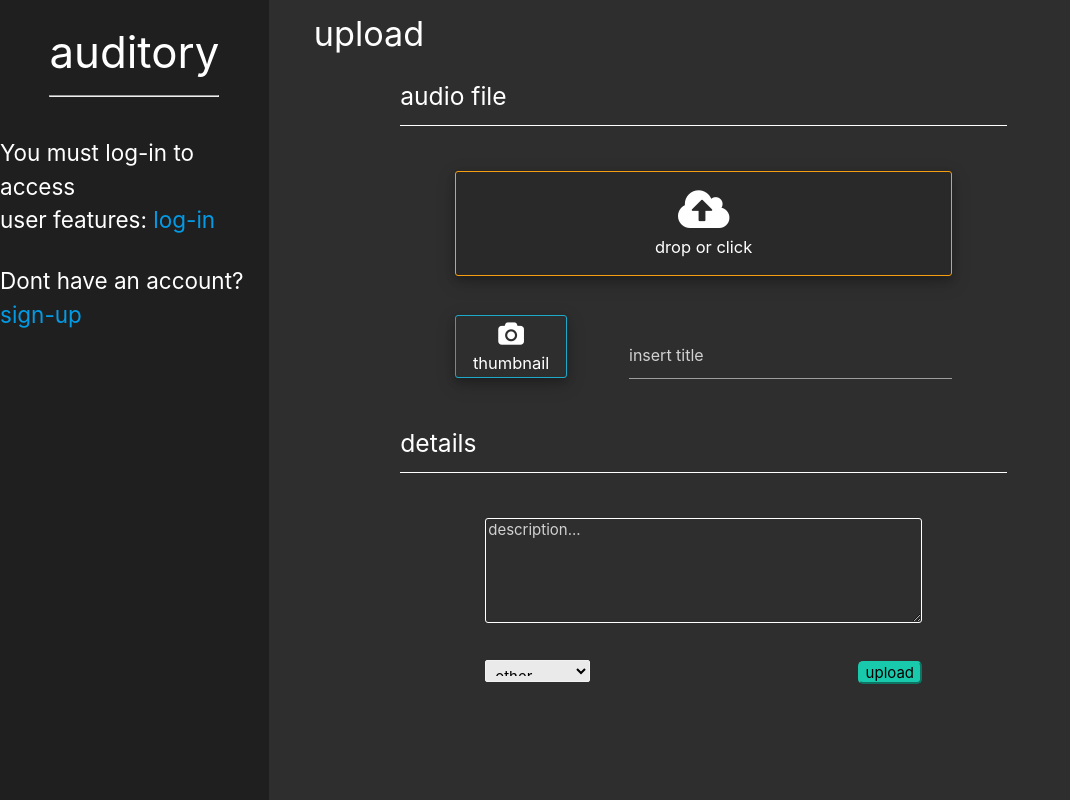
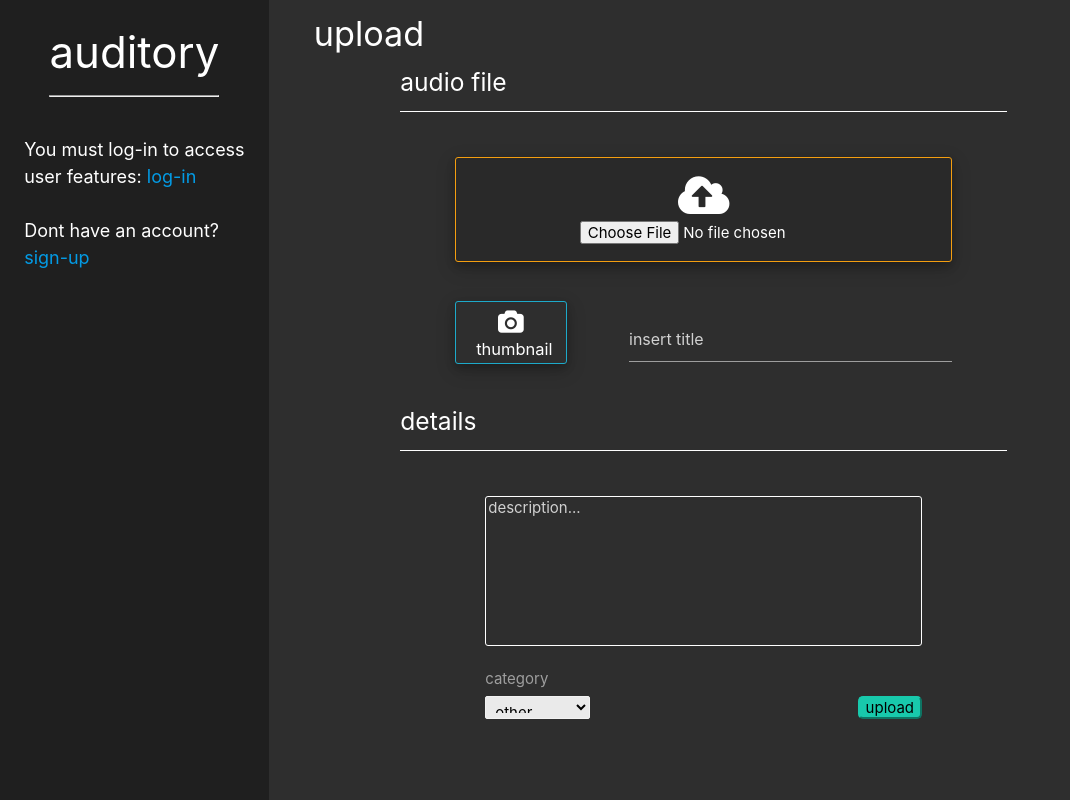
Before and after one commit to RyanBranco/auditory, a React (Create React App) app: page /upload in a window 1280 px wide. Shown: the whole page, without its empty margins (0-1070 px from the left). Built offline with nearby package versions, Linux system fonts and the light colour scheme.

Commit message:
remove dropzone

```diff
--- a/models/Upload.js
+++ b/models/Upload.js
@@ -12,7 +12,9 @@ const fileSchema = new mongoose.Schema({
         type: String,
         required: true
     },
+    audioFile: String,
     audioFileId: String,
+    thumbnailFile: String,
     thumbnailFileId: String,
     description: String,
     category: String,
--- a/src/components/SignupForm/SignupForm.jsx
+++ b/src/components/SignupForm/SignupForm.jsx
@@ -16,7 +16,6 @@ class SignupForm extends Component {
   handleChange = (e) => {
     this.props.updateMessage('');
     this.setState({
-      // Using ES2015 Computed Property Names
       [e.target.name]: e.target.value
     });
   }
--- a/src/pages/App/App.css
+++ b/src/pages/App/App.css
@@ -29,6 +29,5 @@
 }
 
 p {
-  font-size: 1.5rem;
   margin: 0;
 }
--- a/src/pages/UploadPage/UploadPage.jsx
+++ b/src/pages/UploadPage/UploadPage.jsx
@@ -1,10 +1,22 @@
-import React from "react";
-import {useDropzone} from 'react-dropzone'
+import React, { Component } from "react";
 import styles from "./UploadPage.module.css";
 
-const UploadPage = () => {
-    const {getRootProps, getInputProps} = useDropzone()
+class UploadPage extends Component {
+    constructor() {
+        super();
+        this.state = {
 
+        }
+    }
+
+    handleChange = (e) => {
+        this.props.updateMessage('');
+        this.setState({
+          [e.target.name]: e.target.value
+        });
+    }
+
+    render() {
         return (
             <div id={styles.UploadPage} className="contracted-main">
             <h4>upload</h4>
@@ -12,29 +24,29 @@ const UploadPage = () => {
                     <div className={styles.subDivAudio}>
                         <h5>audio file</h5>
                         <div className={styles.subDiv}>
-                        <div id={styles.dragAndDrop} {...getRootProps()}>
-                            <input {...getInputProps()} />
+                            <div id={styles.dragAndDrop}>
                                 <i className="fa fa-cloud-upload" id={styles.cloud}></i>
-                            <p>drop or click</p>
+                                <input type="file" name="audioFile" id={styles.audioInput}></input>
                             </div>
                             <div id={styles.thumbnailDiv}>
-                            <div id={styles.thumbnailBox} {...getRootProps()}>
-                                <input {...getInputProps()} />
+                                <div id={styles.thumbnailBox}>
+                                    <input type="file" name="thumbnailFile" id={styles.thumbnailInput} />
                                     <i className="fa fa-camera" id={styles.thumbnailImage}></i>
-                                <p>thumbnail</p>
+                                    <p id={styles.thumbnailText}>thumbnail</p>
                                 </div>
                             </div>
-                        <input placeholder="insert title"></input>
+                            <input placeholder="insert title" name="title" id={styles.title}></input>
                         </div>
                         <h5 id={styles.detailsH5}>details</h5>
                         <div id={styles.SubSubDiv}>
-                        <textarea placeholder="description..." id={styles.descriptionBox}></textarea>
+                            <textarea placeholder="description..." id={styles.descriptionBox} name="description"></textarea>
                             <div id={styles.bottomForm}>
-                            <select id={styles.category}>
-                                <option value="">other</option>
-                                <option value="">music</option>
-                                <option value="">podcast</option>
-                                <option value="">small talk</option>
+                                <label>category</label>
+                                <select id={styles.category} name="category">
+                                    <option value="other">other</option>
+                                    <option value="music">music</option>
+                                    <option value="podcast">podcast</option>
+                                    <option value="smalltalk">small talk</option>
                                 </select>
                                 <button id={styles.submitButton}>upload</button>
                             </div>
@@ -44,5 +56,6 @@ const UploadPage = () => {
             </div>
         )
     }
+}
 
 export default UploadPage;
--- a/src/pages/UploadPage/UploadPage.module.css
+++ b/src/pages/UploadPage/UploadPage.module.css
@@ -1,4 +1,5 @@
 #UploadPage {
+    overflow: hidden;
     float: right;
     display: flex;
     flex-direction: column;
@@ -14,15 +15,14 @@
     color: white;
     margin-top: 1rem;
     margin-left: 3rem;
+    margin-bottom: 0;
 }
 
 #dragAndDrop {
-    margin-left: auto;
-    margin-right: auto;
-    text-align: center;
+    display: flex;
+    flex-direction: column;
+    align-items: center;
     position: relative;
-    padding: 1rem;
-    width: 100%;
     height: 7rem;
     background-color: #292929;
     border: 1px solid #F49E10;
@@ -64,9 +64,12 @@
 }
 
 .subDiv input {
-    margin-top: 2.8rem;
     float: right;
+}
+
+#title {
     width: 65%;
+    margin-top: 2.6rem;
 }
 
 #thumbnailDiv {
@@ -78,7 +81,7 @@
 }
 
 #thumbnailBox {
-    padding: .4rem;
+    overflow: hidden;
     text-align: center;
     box-shadow: 0 4px 8px 0 rgba(0, 0, 0, 0.2), 0 6px 20px 0 rgba(0, 0, 0, 0.19);
     margin-top: 1.6rem;
@@ -89,7 +92,7 @@
 }
 
 #thumbnailBox p {
-    margin-top: .1rem;
+    overflow: hidden;
     font-size: 1.1rem;
 }
 
@@ -100,29 +103,33 @@
 }
 
 #detailsH5 {
-    margin-top: 2.5rem;
+    margin-top: 1.5rem;
 }
 
 #cloud {
+    margin-top: 1rem;
     font-size:48px;
     color: white;
 }
 
 #thumbnailImage {
+    margin-top: .5rem;
+    margin-left: 2.8rem;
+    position: absolute;
     font-size: 24px;
 }
 
 #descriptionBox {
     color: white;
     width: 100%;
-    height: 7rem;
+    height: 10rem;
     border: 1px solid white;
     background-color: transparent;
     border-radius: 3px;
+    resize: none;
 }
 
 #category {
-    margin-top: 2rem;
     height: 1.5rem;
     width: 7rem;
     display: inline-block;
@@ -132,9 +139,30 @@
     width: 100%;
 }
 
+#bottomForm label {
+    font-size: 1rem;
+    margin-top: 1rem;
+    margin-bottom: .4rem;
+    display: block;
+}
+
 #submitButton {
     color: black;
     float: right;
     margin-right: 0;
-    margin-top: 2.06rem;
 }
+
+#audioInput {
+    width: 50%;
+}
+
+#thumbnailInput {
+    margin-left: 1.8rem;
+    height: 4rem;
+}
+
+#thumbnailText {
+    margin-top: 2.3rem;
+    margin-left: 1.35rem;
+    position: absolute;
+}
```
Lines whose indentation alone changed are shown as unchanged.
